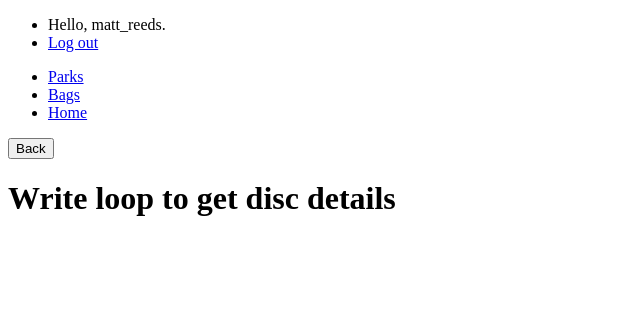
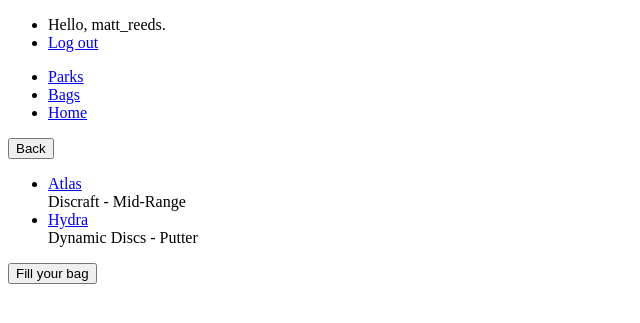
Before and after one commit to MReeds/Birdie-Full-Stack-Django-App, a Django app: page /bags/1/ in a window 1280 px wide. Shown: the top 323 px of the page, without its empty margins (0-640 px from the left). Run offline with Django 3.2, Linux system fonts and the light colour scheme; a user stored in the database is signed in; data comes from the database, SQL or seed files in the repository.

Commit message:
bags listing specific discs that match bag id

```diff
--- a/BirdieApp/templates/bags/details.html
+++ b/BirdieApp/templates/bags/details.html
@@ -3,5 +3,21 @@
 
 {% block content %}
 <input type=button value="Back" onClick="javascript:history.go(-1);">
-<h1>Write loop to get disc details</h1>
+<ul class="discs">
+    {% for disc in discs %}
+        {% if disc.bag_id == bag.bag_id %}
+            <li class="disc">
+                <a class="disc_name" href="{% url 'BirdieApp:disc' disc.id %}">{{ disc.name }}</a>
+                <div>
+                {{ disc.brand }} - {{ disc.disc_type }}
+                </div>
+            </li>
+        {% else %}
+            <div></div>
+        {% endif %}
+    {% endfor %}
+    </ul>
+<form action="{% url 'BirdieApp:discs'%}" method="GET">
+    {% csrf_token %}
+        <button>Fill your bag</button>
 {% endblock %}
--- a/BirdieApp/templates/discs/list.html
+++ b/BirdieApp/templates/discs/list.html
@@ -1,6 +1,7 @@
 {% extends 'birdie_templates/base.html' %}
 {% load static %}
 {% block content %}
+<input type=button value="Back" onClick="javascript:history.go(-1);">
 <h1>Your discs</h1>
 
 <ul class="discs">
--- a/BirdieApp/views/bags/details.py
+++ b/BirdieApp/views/bags/details.py
@@ -4,7 +4,24 @@ from django.shortcuts import render, redirect
 from django.contrib.auth.decorators import login_required
 from ..connection import Connection
 from BirdieApp.models.model_factory import model_factory
-from BirdieApp.models import Bag
+from BirdieApp.models import Bag, Disc
+
+def disc_list():
+    with sqlite3.connect(Connection.db_path) as conn:
+        conn.row_factory = model_factory(Disc)
+        db_cursor = conn.cursor()
+
+        db_cursor.execute("""
+            SELECT
+                d.id,
+                d.name,
+                d.brand,
+                d.disc_type,
+                d.bag_id
+            FROM BirdieApp_disc d
+            """)
+
+        return db_cursor.fetchall()
 
 def get_bag(bag_id):
     with sqlite3.connect(Connection.db_path) as conn:
@@ -24,11 +41,13 @@ def get_bag(bag_id):
 @login_required
 def bag_details(request, bag_id):
     if request.method == 'GET':
+        all_discs = disc_list()
         bag = get_bag(bag_id)
 
         template = 'bags/details.html'
         context = {
-            'bag': bag
+            'bag': bag,
+            'discs': all_discs
         }
 
         return render(request, template, context)
--- a/BirdieApp/views/discs/list.py
+++ b/BirdieApp/views/discs/list.py
@@ -28,7 +28,7 @@ def disc_list(request):
 
             all_discs = db_cursor.fetchall()
 
-        template = 'discs/list.html'
+        template = ('discs/list.html', 'bags/details.html')
         context = {
             'all_discs': all_discs
         }
```
